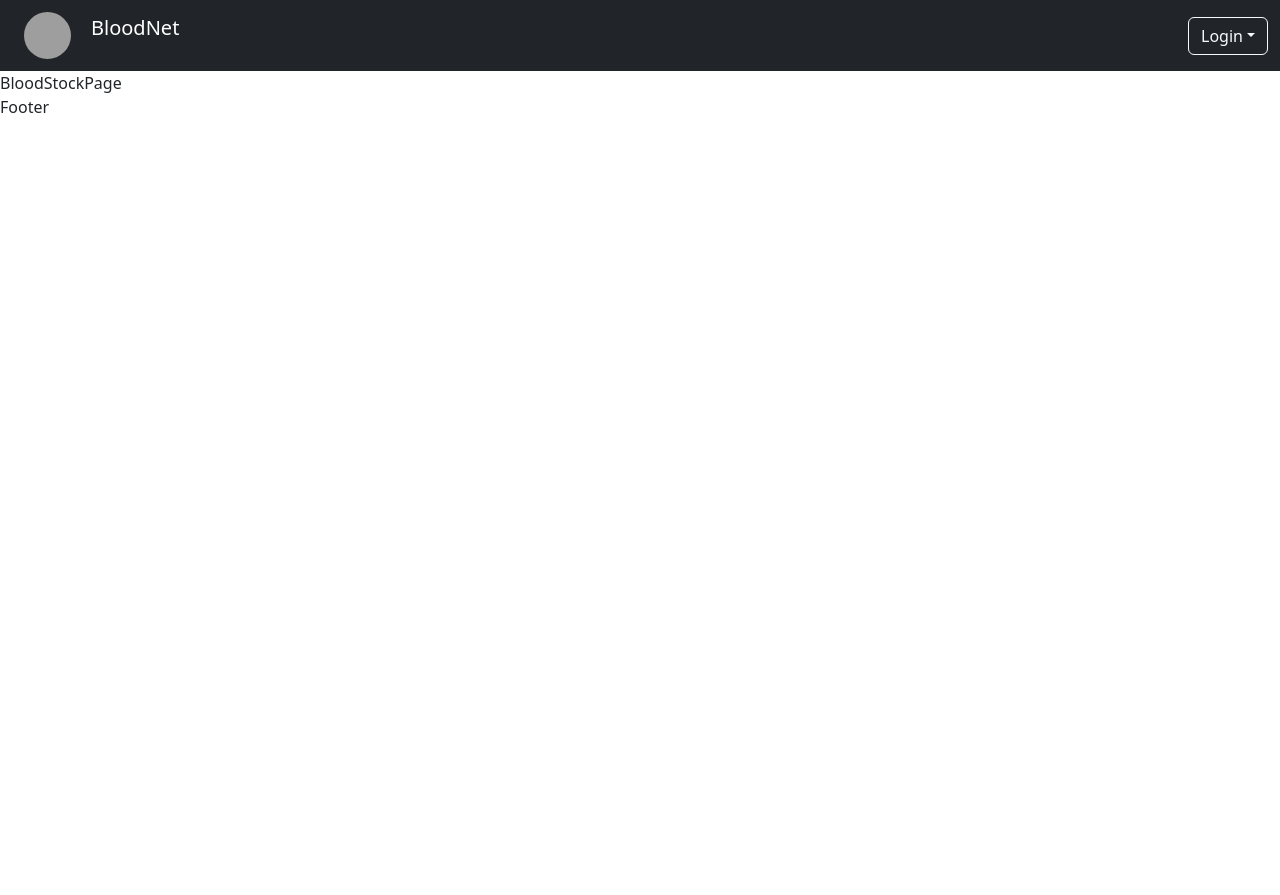
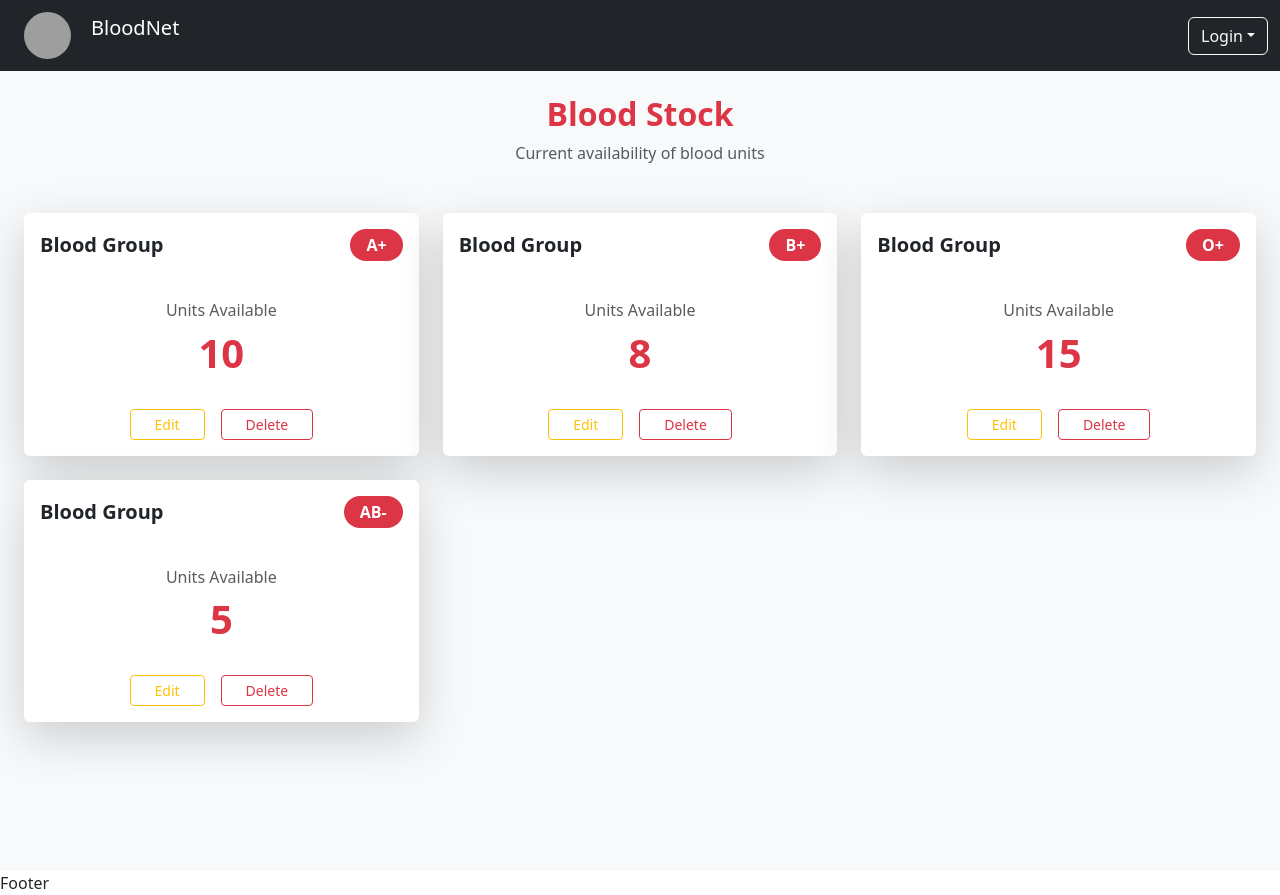
Before and after one commit to akshara-45-ux/Blood-Bank, a React app: page /bloodstock-page in a window 1280 px wide. Before the commit the page ends 800 px from the top, so only its background shows below. Built offline with nearby package versions, Linux system fonts and the light colour scheme; grey boxes are pictures that could not be loaded; the HTML template or start-up script is replaced by a standard one.

Commit message:
designed admindashboard and bloodstockpackage

```diff
--- a/src/Admin/Pages/AdminDashboard.jsx
+++ b/src/Admin/Pages/AdminDashboard.jsx
@@ -1,9 +1,68 @@
-import React from 'react'
+import React from "react";
+import { Nav, Card, Button } from "react-bootstrap";
+import { Link } from "react-router-dom";
 
 function AdminDashboard() {
   return (
-    <div>AdminDashboard</div>
-  )
+    <div className="d-flex" style={{ minHeight: "100vh" }}>
+
+      {/* Left Sidebar */}
+      <div className="bg-danger text-white p-4" style={{ width: "240px" }}>
+
+        {/* Keep heading size same as before */}
+        <h3 className="text-center mb-4">Dashboard</h3>
+
+        <Nav className="flex-column gap-2">
+          <Nav.Link as={Link} to="/donors" className="text-white">
+            Donors
+          </Nav.Link>
+
+          <Nav.Link as={Link} to="/bloodstock-page" className="text-white">
+            Blood Stock
+          </Nav.Link>
+
+          <Nav.Link as={Link} to="/request-page" className="text-white">
+            Requests
+          </Nav.Link>
+        </Nav>
+      </div>
+
+      {/* Main Content */}
+      <div className="flex-grow-1 d-flex justify-content-center align-items-center bg-light p-4">
+        <Card style={{ width: "400px" }} className="shadow">
+          <Card.Body>
+            <Card.Title className="text-center mb-4">
+              Add Blood
+            </Card.Title>
+
+            {/* Form */}
+            <div className="mb-3">
+              <label className="form-label">Blood Group</label>
+              <input
+                type="text"
+                className="form-control"
+                placeholder="e.g. A+"
+              />
+            </div>
+
+            <div className="mb-4">
+              <label className="form-label">Units</label>
+              <input
+                type="number"
+                className="form-control"
+                placeholder="Enter units"
+              />
+            </div>
+
+            <Button variant="danger" className="w-100">
+              Add
+            </Button>
+          </Card.Body>
+        </Card>
+      </div>
+
+    </div>
+  );
 }
 
-export default AdminDashboard
+export default AdminDashboard;
--- a/src/Admin/Pages/BloodStockPage.jsx
+++ b/src/Admin/Pages/BloodStockPage.jsx
@@ -1,9 +1,71 @@
-import React from 'react'
+import React from "react";
+import { Card, Button, Row, Col, Badge } from "react-bootstrap";
 
 function BloodStockPage() {
+  // Dummy data
+  const bloodStock = [
+    { id: 1, group: "A+", units: 10 },
+    { id: 2, group: "B+", units: 8 },
+    { id: 3, group: "O+", units: 15 },
+    { id: 4, group: "AB-", units: 5 },
+  ];
+
   return (
-    <div>BloodStockPage</div>
-  )
+    <div className="p-4 bg-light min-vh-100">
+
+      {/* Heading */}
+      <div className="mb-5 text-center">
+        <h2 className="fw-bold text-danger">Blood Stock</h2>
+        <p className="text-muted">Current availability of blood units</p>
+      </div>
+
+      <Row className="g-4">
+        {bloodStock.map((item) => (
+          <Col md={4} key={item.id}>
+            <Card className="shadow-lg border-0 h-100">
+              <Card.Body className="d-flex flex-column">
+
+                {/* Header */}
+                <div className="d-flex justify-content-between align-items-center mb-3">
+                  <h5 className="mb-0 fw-semibold">Blood Group</h5>
+                  <Badge bg="danger" pill className="fs-6 px-3 py-2">
+                    {item.group}
+                  </Badge>
+                </div>
+
+                {/* Units */}
+                <div className="text-center my-4">
+                  <h6 className="text-muted">Units Available</h6>
+                  <h1 className="fw-bold text-danger">{item.units}</h1>
+                </div>
+
+                {/* Buttons */}
+                <div className="mt-auto d-flex justify-content-center gap-3">
+                  <Button
+                    variant="outline-warning"
+                    size="sm"
+                    className="px-4"
+                  >
+                    Edit
+                  </Button>
+
+                  <Button
+                    variant="outline-danger"
+                    size="sm"
+                    className="px-4"
+                  >
+                    Delete
+                  </Button>
+                </div>
+
+
+              </Card.Body>
+            </Card>
+          </Col>
+        ))}
+      </Row>
+    </div>
+  );
 }
 
-export default BloodStockPage
+export default BloodStockPage;
```
